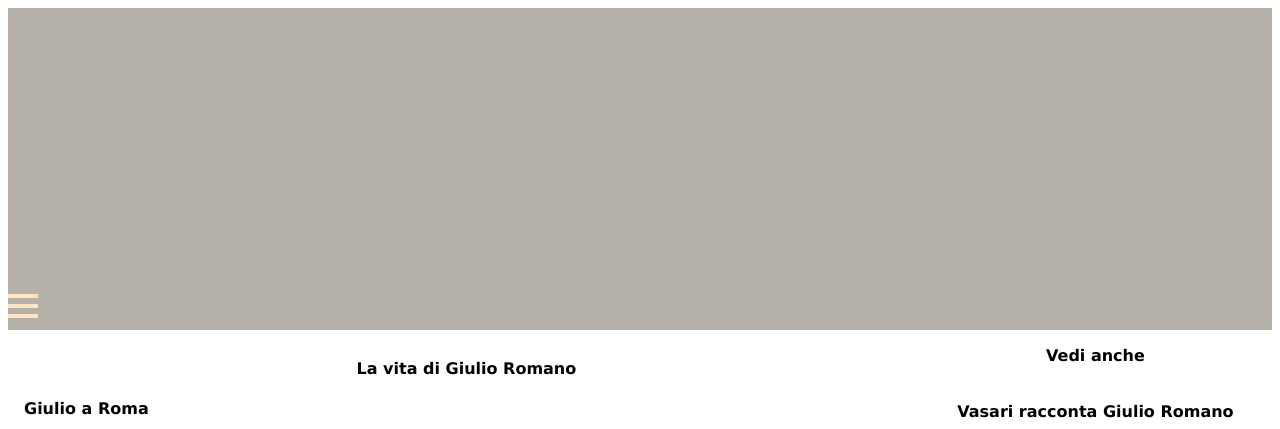
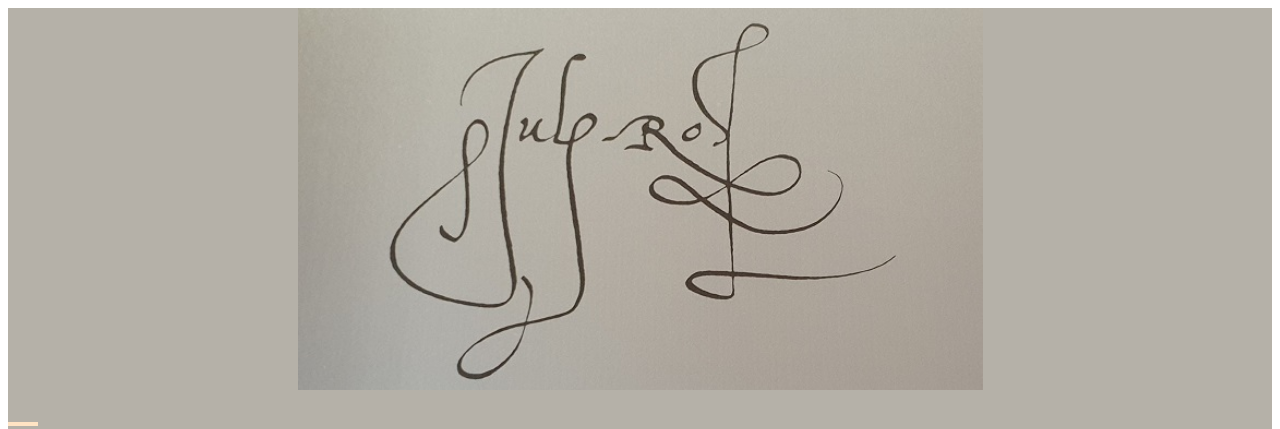
Before and after one commit to jogioruru/master, a plain HTML site: page biografia.html in a window 1280 px wide. Shown: the top 429 px of the page. Drawn offline with Linux system fonts and the light colour scheme.

Commit message:
change id to class

```diff
--- a/biografia.html
+++ b/biografia.html
@@ -9,7 +9,7 @@
         <link rel="stylesheet" href="stili.css">
     </head>
     <body>
-        <header id="FirmaGiulio" class="FirmaGiuliopiccola">
+        <header class="FirmaGiulio" class="FirmaGiuliopiccola">
             <a href="index.html"></a>
         </header>
         <nav>
```
